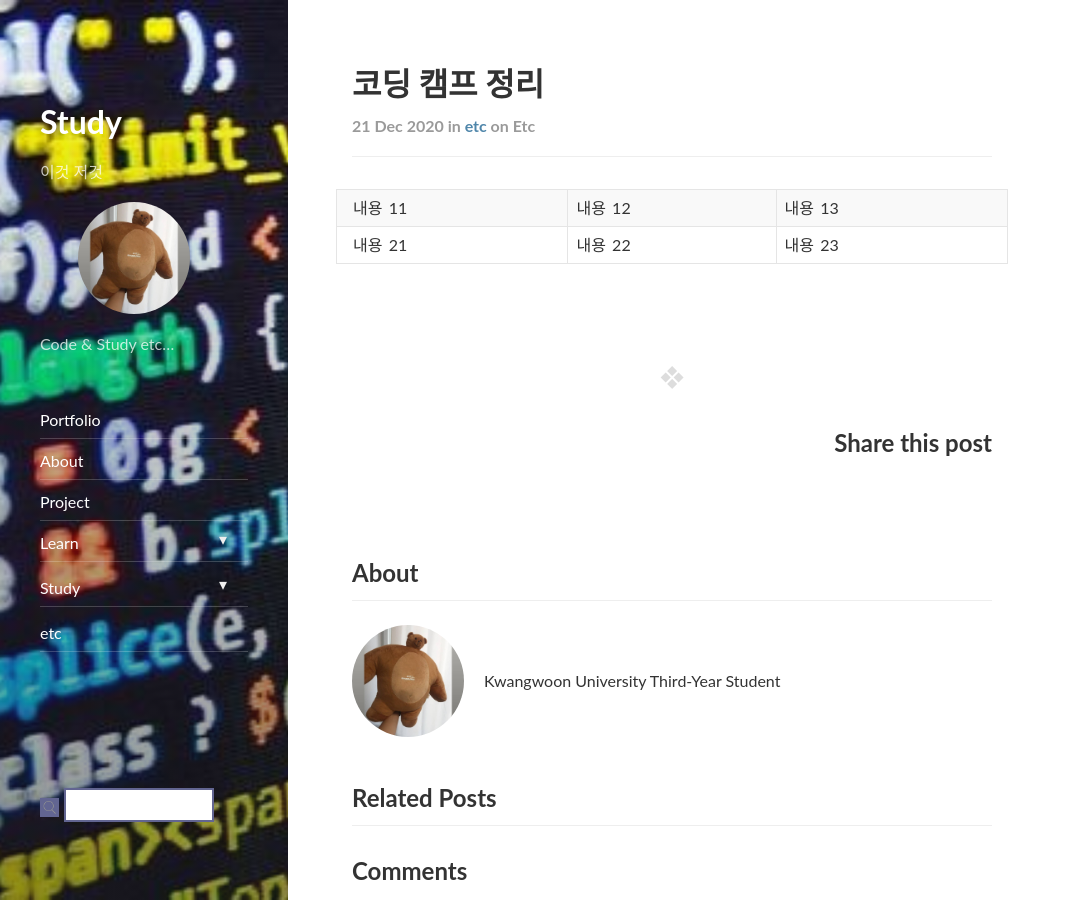
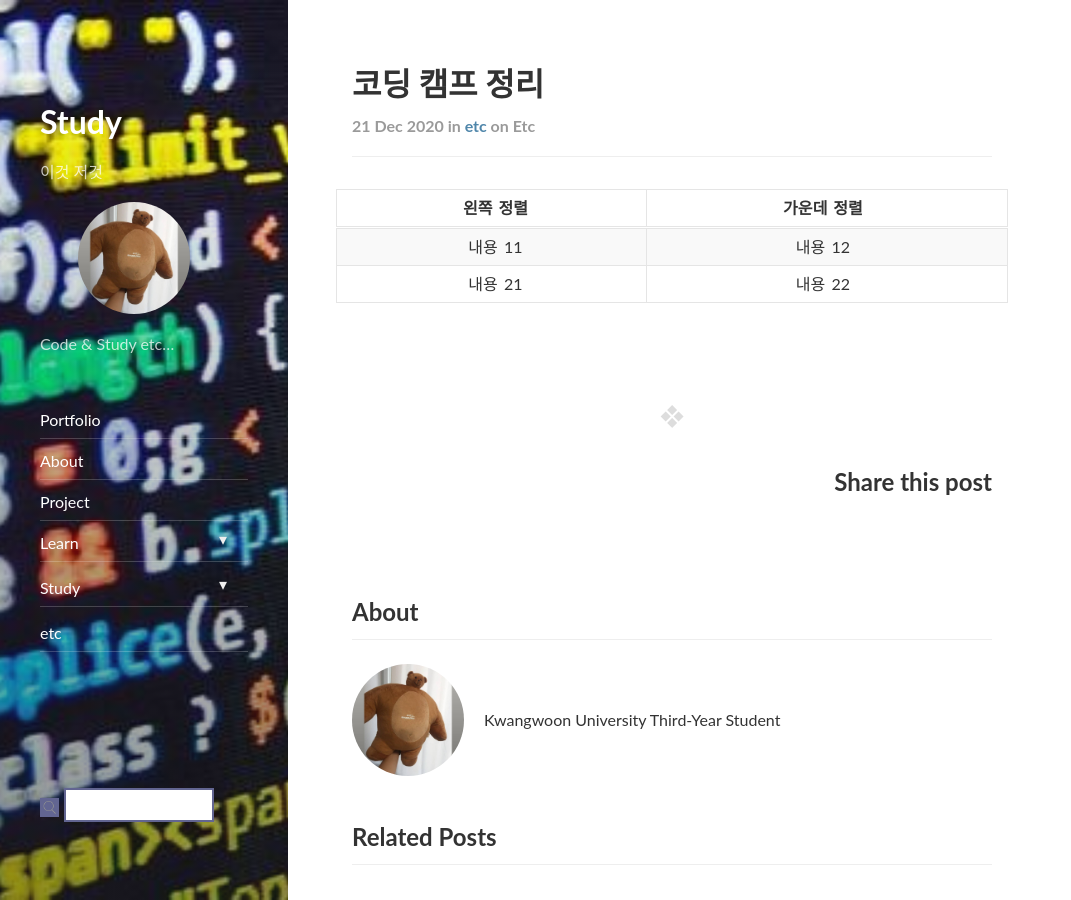
Before and after one commit to ekgus2222/ekgus2222.github.io, a Jekyll site: the page built from _posts/etc/2020-12-21-setting-start.md, in a window 1280 px wide and 900 px high. Shown: the whole window, without its empty margins (0-1071 px from the left). Built offline with Jekyll 4.4.1, drawn with Linux system fonts in a browser that asks for light colours; nearby versions of some CDN libraries; comment, search, counter and statistics services are not loaded.

Commit message:
Update 2020-12-21-setting-start.md

```diff
--- a/_posts/etc/2020-12-21-setting-start.md
+++ b/_posts/etc/2020-12-21-setting-start.md
@@ -7,6 +7,9 @@ tags: etc
 comments: true
 ---
 
-|:--------|:--------:|--------:|
-| 내용 11 | 내용 12 | 내용 13 |
-| 내용 21 | 내용 22 | 내용 23 |
+
+
+| 왼쪽 정렬 | 가운데 정렬 |
+|:--------:|:--------:|
+| 내용 11 | 내용 12 |
+| 내용 21 | 내용 22 |
```
